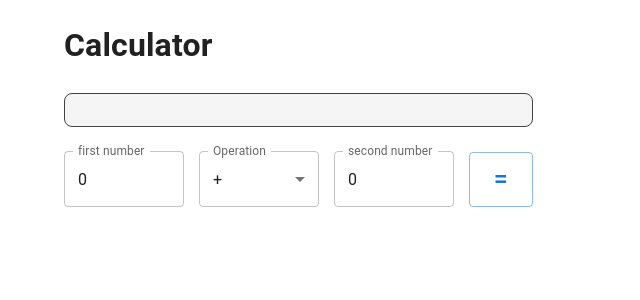
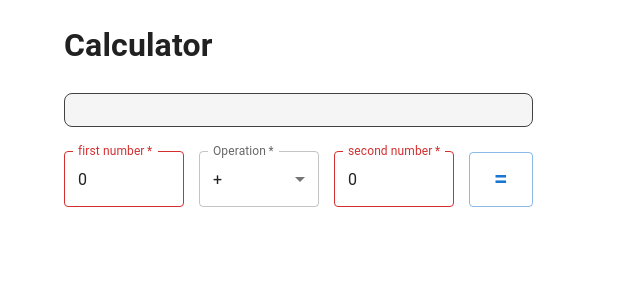
Before and after one commit to MattVaughan-Jones/PracticeProject, a React (Create React App) app in the folder practice-project-ui/: page / in a window 1280 px wide. Shown: the top 300 px of the page, without its empty margins (0-640 px from the left). Built offline with nearby package versions, Linux system fonts and the light colour scheme; no server answers.

Commit message:
update front end validation

```diff
--- a/practice-project-ui/src/Calculator.tsx
+++ b/practice-project-ui/src/Calculator.tsx
@@ -16,6 +16,11 @@ type Inputs = {
   secondValue: number
 }
 
+type Valid = {
+  firstValue: boolean,
+  secondValue: boolean
+}
+
 type Calculation = {
   operation: Operation,
   inputs: Inputs
@@ -25,6 +30,7 @@ function Calculator() {
 
   const [result, setResult] = React.useState(null);
   const [inputs, setInputs] = useState<Inputs>({firstValue: 0, secondValue: 0});
+  const [valid, setValid] = useState<Valid>({firstValue: false, secondValue: false});
 
   async function calculate(event: any) {
 
@@ -44,11 +50,22 @@ function Calculator() {
     }
   }
 
-    const handleChange = (event: React.ChangeEvent<HTMLInputElement>) => {
-      const name = event.target.name;
-      const value = +event.target.value;
-      setInputs(values => ({...values, [name]: value}))
-    }
+  const handleValidation = (event: any) => {
+
+    const name = event.target.name;
+
+    //validates value against regex: any real number
+    const validator = /^-?\d*\.?\d+$/.test(event.target.value);
+
+    //test whether input is valid
+    setValid(values => ({...values, [name]: validator}));
+  }
+
+  const handleChange = (event: any) => {
+    const name = event.target.name;
+    const value = +event.target.value;
+    setInputs(values => ({...values, [name]: value}))
+  }
 
   return (
     <>
@@ -85,11 +102,13 @@ function Calculator() {
             <Grid item pr={'15px'}>
               <FormControl>
                 <TextField
+                  required
+                  error={!valid.firstValue}
                   label="first number"
                   type="number"
                   name="firstValue"
                   value={inputs.firstValue}
-                  onInput={handleChange}
+                  onChange={(event) => {handleChange(event); handleValidation(event);}}
                   style={{ width: 120}}
                 />
               </FormControl>
@@ -97,6 +116,7 @@ function Calculator() {
             <Grid item pr={'15px'}>
               <FormControl>
                 <TextField
+                  required
                   select
                   label="Operation"
                   name="operation"
@@ -121,11 +141,13 @@ function Calculator() {
             <Grid item pr={'15px'}>
               <FormControl>
                 <TextField
+                  required
+                  error={!valid.secondValue}
                   label="second number"
                   type="number"
                   name="secondValue"
                   value={inputs.secondValue}
-                  onInput={handleChange}
+                  onChange={(event) => {handleChange(event); handleValidation(event);}}
                   style={{ width: 120}}
                 />
               </FormControl>
```
